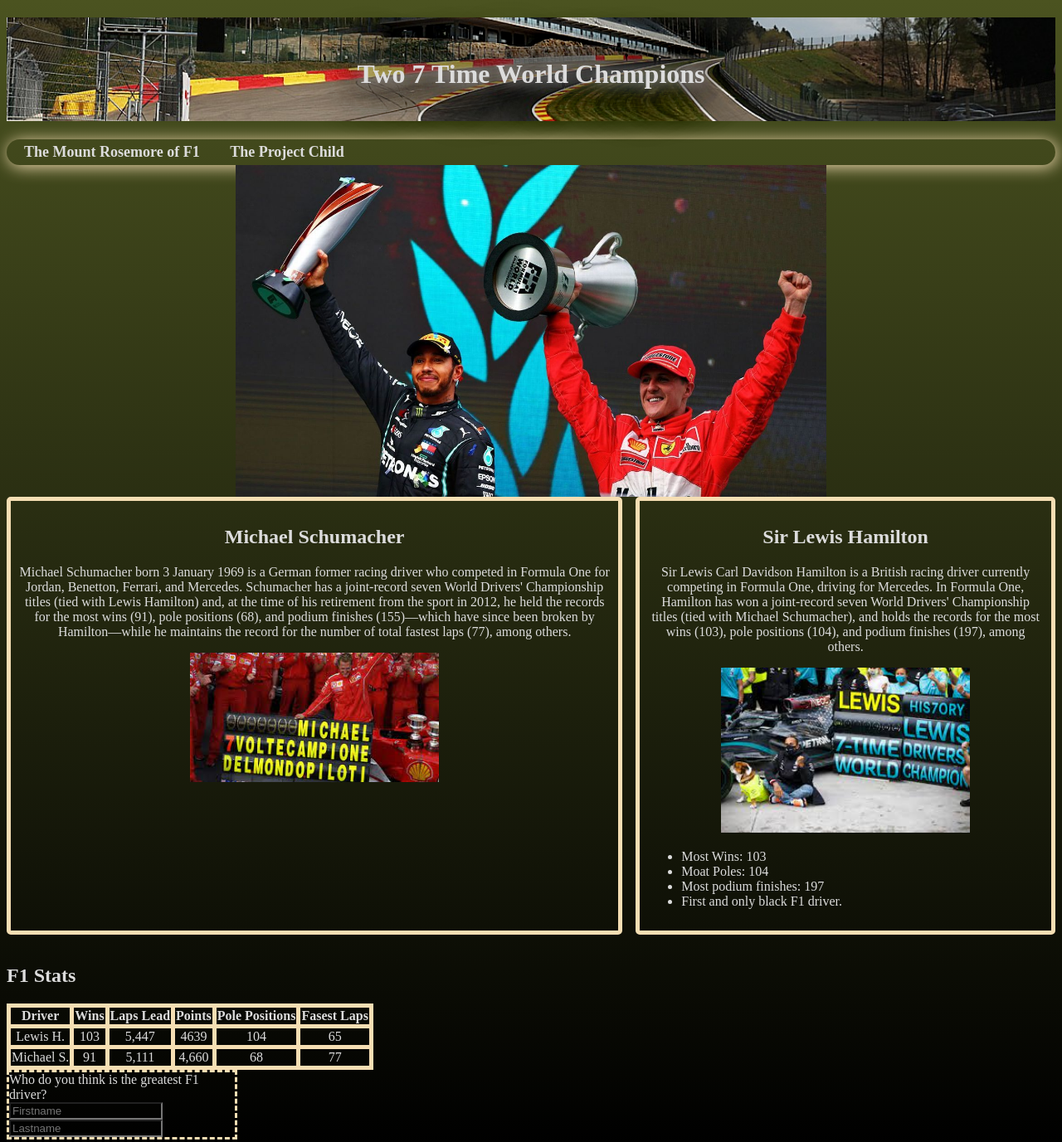
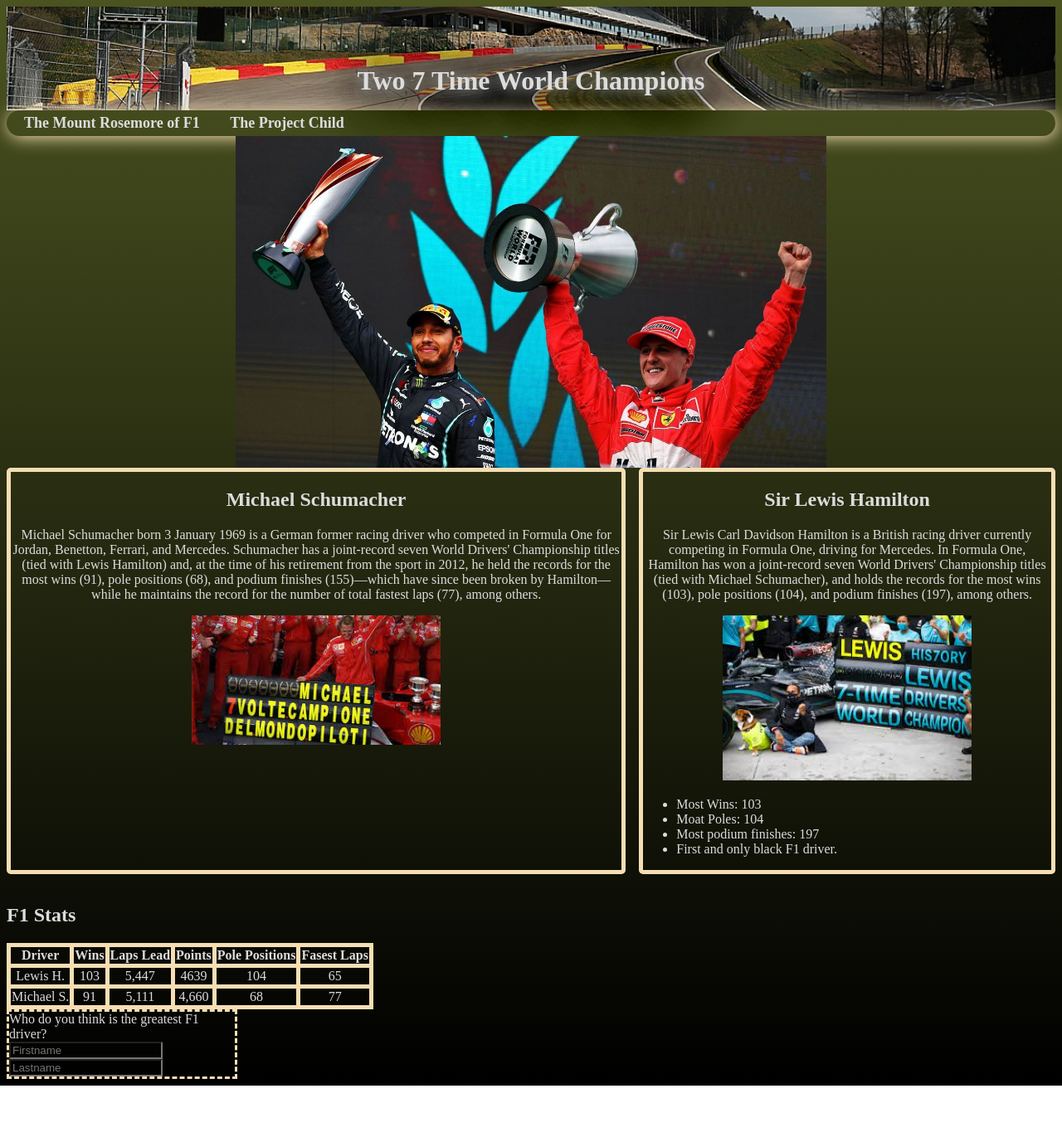
Before and after one commit to DeionPope/Week-2-Assignment, a plain HTML site: page Two 7 time World Champions.HTML in a window 1280 px wide. Shown: the whole page at 83% size. After the commit the page ends 1309 px from the top, so only its background shows below. Drawn offline with Linux system fonts and the light colour scheme; a web font is replaced by a local one.

Commit message:
extra work down during class

```diff
--- a/Two 7 time World Champions.HTML
+++ b/Two 7 time World Champions.HTML
@@ -7,7 +7,9 @@
     <link rel="Stylesheet" href="style.css">
   </head>
   <body>
-    <h1 id="Header">Two 7 Time World Champions</h1>
+    <div class="Header kiwi-font">
+      <h1>Two 7 Time World Champions</h1>
+    </div>
     <!--Using an Anchor tag to link to the 2 pages-->
     <nav>
       <a href="index.html"> The Mount Rosemore of F1</a>
@@ -16,7 +18,7 @@
     <img  src="Images/LH44 and MS47.jpg" class="LM-Photo" height="400px" alt="Lewis and Michael">
     <div class="body">
       <div class="body-1">
-        <h2> Michael Schumacher</h2>
+        <h2 class="kiwi-font"> Michael Schumacher</h2>
         <p> Michael Schumacher born 3 January 1969 is a German former racing driver who competed in Formula One for Jordan, Benetton, Ferrari, and Mercedes.
           Schumacher has a joint-record seven World Drivers' Championship titles (tied with Lewis Hamilton) and,
           at the time of his retirement from the sport in 2012,
@@ -28,7 +30,7 @@
         <img src="Images/MS47.jpg" width="300" alt="MS47">
       </div>
       <div class="body-2">
-        <h2> Sir Lewis Hamilton</h2>
+        <h2 class="kiwi-font"> Sir Lewis Hamilton</h2>
         <p>Sir Lewis Carl Davidson Hamilton is a British racing driver currently competing in Formula One,
           driving for Mercedes. In Formula One, Hamilton has won a joint-record
           seven World Drivers' Championship titles (tied with Michael Schumacher),
@@ -44,7 +46,7 @@
         </ul>
       </div>
     </div>
-    <h2>F1 Stats</h2>
+    <h2 class="kiwi-font">F1 Stats</h2>
     <!--using differnt Table tags to make sure to have rows and date line up-->
     <table>
       <thead>
--- a/style.css
+++ b/style.css
@@ -1,4 +1,9 @@
-#Header{
+ @import url('https://fonts.googleapis.com/css2?family=Kiwi+Maru:wght@300&display=swap');
+.kiwi-font{
+    font-family: 'Kiwi Maru', serif;
+}
+
+.Header{
     height: 25px;
     background-image: url(Images/circuit-de-spa-francorchamps-1.jpg);
     background-size: cover;
@@ -48,21 +53,18 @@ body{
 }
 .body{
     padding-bottom: 1em;
-    column-gap: 1em;
+    gap: 1rem;
     display: flex;
     text-align: center;
-    justify-content: space-around;
 }
 .body-1{
     align-items: center;
-    padding: 10px;
     border-style: solid;
     border-color: wheat;
     border-width: 5px;
     border-radius: 5px;
 }
 .body-2{
-    padding: 10px;
     border-style: solid;
     border-color: wheat;
     border-width: 5px;
@@ -99,7 +101,7 @@ table,th,td{
     accent-color: BLACK;
     text-align: left;
 }
-.max-form{
+#max-form{
     border-color: wheat;
     border-style: dashed;
     width: 37em;
```
Also changed, not shown: The Project Child.Html (+6 -4 lines), index.html (+5 -5 lines).
